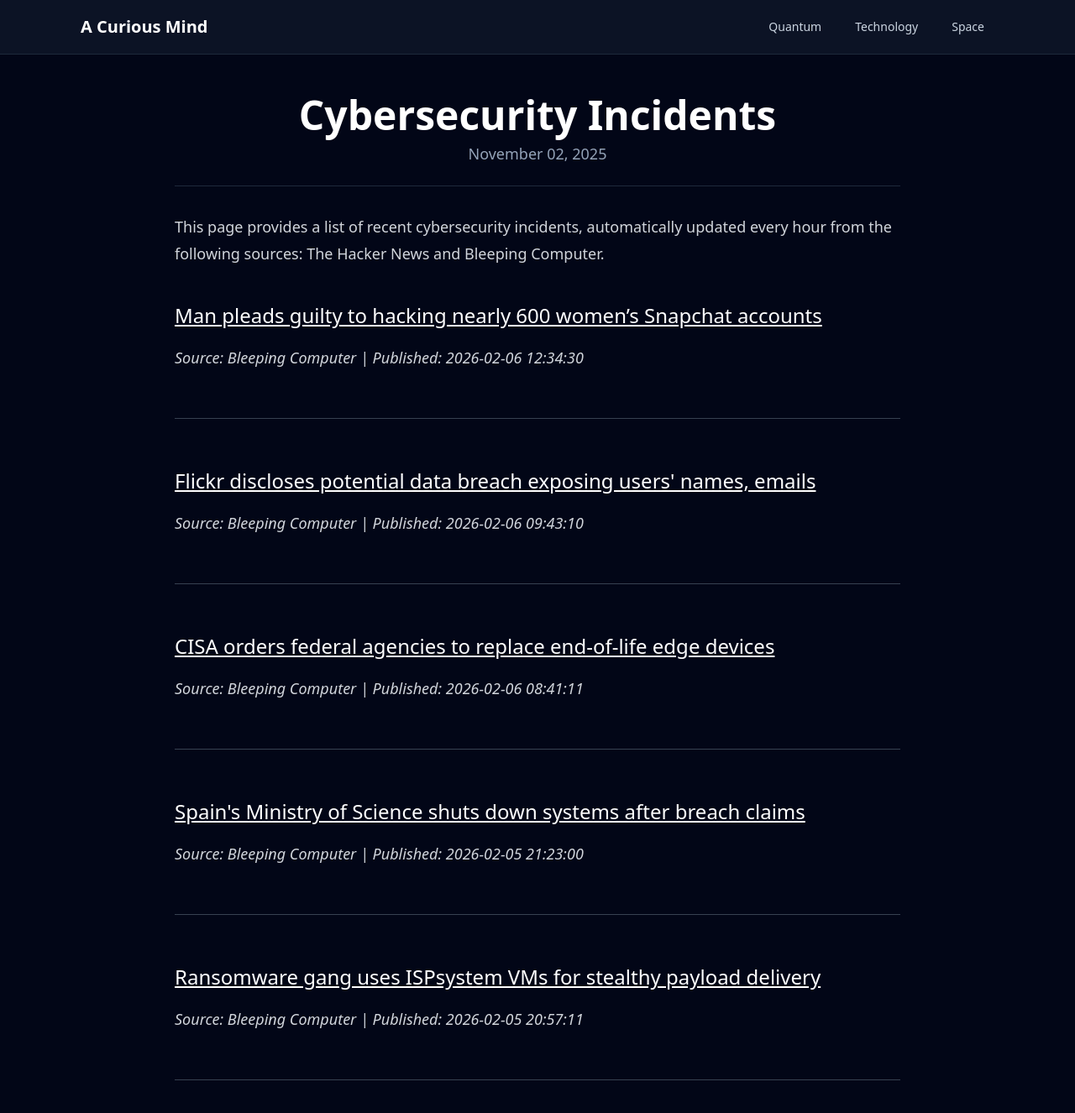
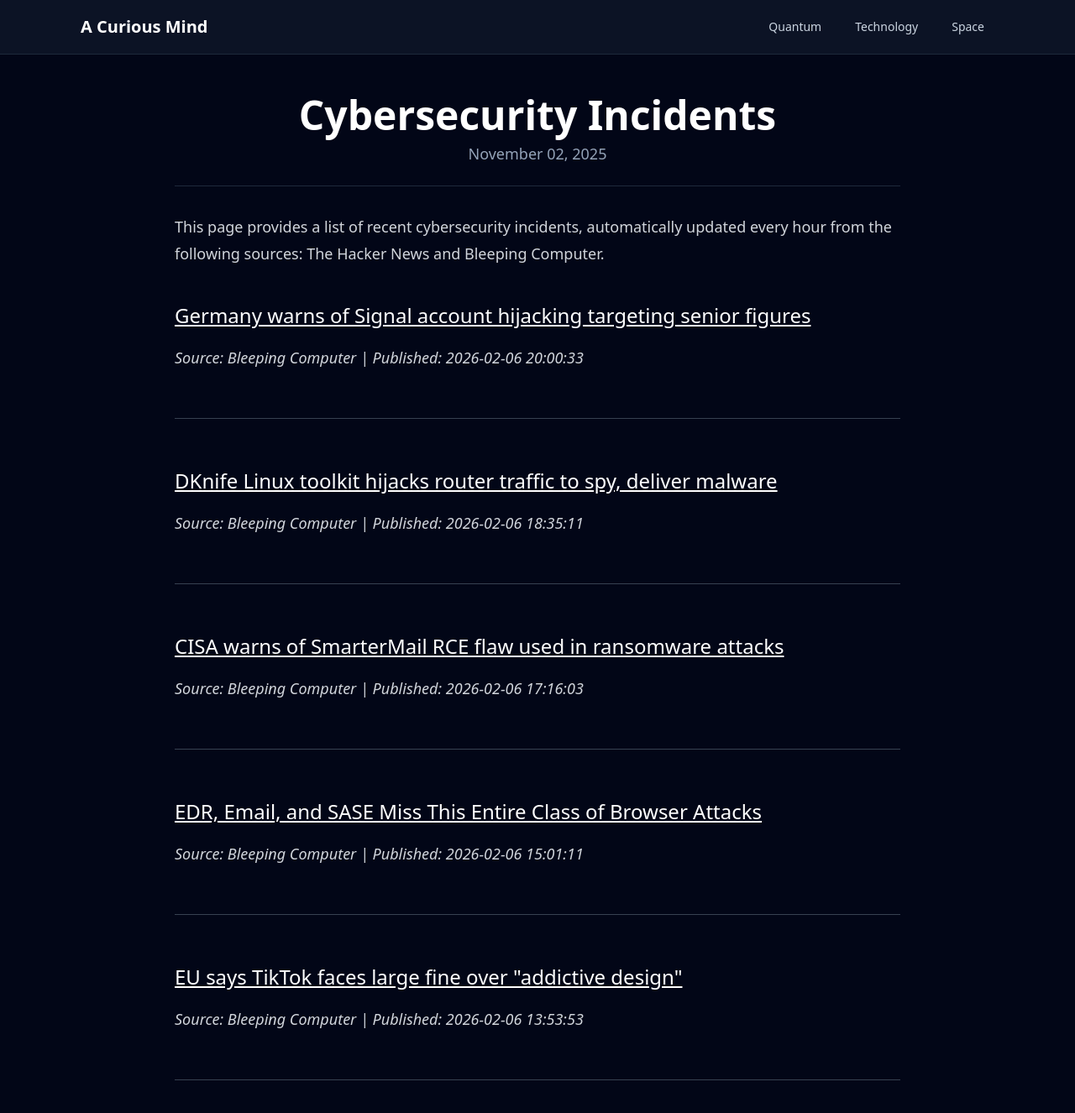
Before and after one commit to onehl7/onehl7.github.io, a Jekyll site: the page built from _posts/2025-11-02-cybersecurity-incidents.md, in a window 1280 px wide and 1400 px high. Shown: the top 1326 px of the window at 84% size. Built offline with Jekyll 4.4.1, drawn with Linux system fonts in a browser that asks for light colours; nearby versions of some CDN libraries.

Commit message:
Update news data

```diff
--- a/_data/news.json
+++ b/_data/news.json
@@ -1,32 +1,32 @@
 [
   {
     "source": "Bleeping Computer",
-    "title": "Man pleads guilty to hacking nearly 600 women\u2019s Snapchat accounts",
-    "link": "https://www.bleepingcomputer.com/news/security/man-pleads-guilty-to-hacking-nearly-600-womens-snapchat-accounts/",
-    "published": "2026-02-06 12:34:30"
+    "title": "Germany warns of Signal account hijacking targeting senior figures",
+    "link": "https://www.bleepingcomputer.com/news/security/germany-warns-of-signal-account-hijacking-targeting-senior-figures/",
+    "published": "2026-02-06 20:00:33"
   },
   {
     "source": "Bleeping Computer",
-    "title": "Flickr discloses potential data breach exposing users' names, emails",
-    "link": "https://www.bleepingcomputer.com/news/security/flickr-discloses-potential-data-breach-exposing-users-names-emails/",
-    "published": "2026-02-06 09:43:10"
+    "title": "DKnife Linux toolkit hijacks router traffic to spy, deliver malware",
+    "link": "https://www.bleepingcomputer.com/news/security/dknife-linux-toolkit-hijacks-router-traffic-to-spy-deliver-malware/",
+    "published": "2026-02-06 18:35:11"
   },
   {
     "source": "Bleeping Computer",
-    "title": "CISA orders federal agencies to replace end-of-life edge devices",
-    "link": "https://www.bleepingcomputer.com/news/security/cisa-orders-federal-agencies-to-replace-end-of-life-edge-devices/",
-    "published": "2026-02-06 08:41:11"
+    "title": "CISA warns of SmarterMail RCE flaw used in ransomware attacks",
+    "link": "https://www.bleepingcomputer.com/news/security/cisa-warns-of-smartermail-rce-flaw-used-in-ransomware-attacks/",
+    "published": "2026-02-06 17:16:03"
   },
   {
     "source": "Bleeping Computer",
-    "title": "Spain's Ministry of Science shuts down systems after breach claims",
-    "link": "https://www.bleepingcomputer.com/news/security/spains-ministry-of-science-shuts-down-systems-after-breach-claims/",
-    "published": "2026-02-05 21:23:00"
+    "title": "EDR, Email, and SASE Miss This Entire Class of Browser Attacks",
+    "link": "https://www.bleepingcomputer.com/news/security/edr-email-and-sase-miss-this-entire-class-of-browser-attacks/",
+    "published": "2026-02-06 15:01:11"
   },
   {
     "source": "Bleeping Computer",
-    "title": "Ransomware gang uses ISPsystem VMs for stealthy payload delivery",
-    "link": "https://www.bleepingcomputer.com/news/security/ransomware-gang-uses-ispsystem-vms-for-stealthy-payload-delivery/",
-    "published": "2026-02-05 20:57:11"
+    "title": "EU says TikTok faces large fine over \"addictive design\"",
+    "link": "https://www.bleepingcomputer.com/news/security/european-commission-says-tiktok-facing-fine-over-addictive-design/",
+    "published": "2026-02-06 13:53:53"
   }
 ]
```
